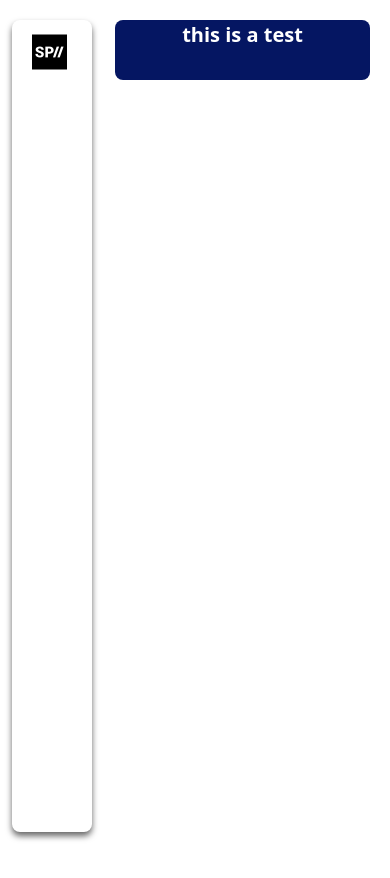
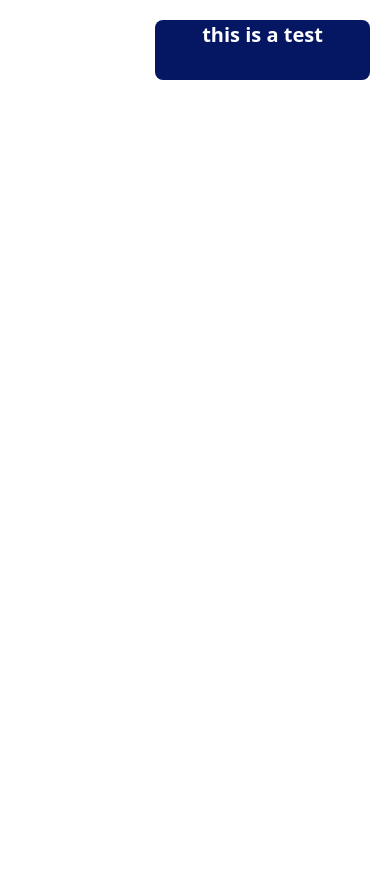
Before and after one commit to cabdikariim242/tailwise-vue, a Vue app: page / in a window 390 px wide. Shown: the top 878 px of the page. Built offline with nearby package versions, Linux system fonts and the light colour scheme.

Commit message:
working on sidebar

```diff
--- a/src/components/navbar.vue
+++ b/src/components/navbar.vue
@@ -9,7 +9,7 @@
     <div
         :class="[
         'transition-colors duration-300',
-        isScrollingUp ? 'bg-[#1b4b76]' : 'bg-[#051662]',
+        isScrollingUp ? 'bg-[#1b4b76]' : 'bg-[#051662] ml-10',
       ]"
     class="text-center fixed top-5 left-[115px]  right-5 rounded-lg h-[60px]  font-bold  text-white text-[20px]">
         <p>this is a test</p>
--- a/src/components/sidebar.vue
+++ b/src/components/sidebar.vue
@@ -2,12 +2,12 @@
   <div class="z-10 relative">
     <div
       style="box-shadow: 0 4px 6px rgba(0, 0, 0, 0.6)"
-      class="flex flex-col bg-[#fff] fixed bottom-3 top-0 left-3 transition-all duration-300 hover:w-[300px] w-[80px] mr-10 mt-5 rounded-lg"
+      class="hidden lg:flex md:flex flex-col  bg-[#fff] group fixed bottom-3 top-0 left-3 transition-all duration-300 hover:w-[300px] w-[80px] mr-10 mt-5 rounded-lg"
     >
     <!-- all icons are here -->
-<div class="flex ">
-    <i class="fa-brands fa-stackpath text-[40px] pl-5 pr-3 pt-3 text-5 rounded "></i>
-    <p class="mt-3 hidden hover:block text-black">ECHO</p>
+<div class="flex  ">
+    <i class="fa-brands fa-stackpath text-[35px] pl-5 pr-3 pt-3 text-5 transition-transform duration-50 rounded-full group-hover:rotate-[360deg]  "></i>
+    <p class="mt-5 group-hover:flex hidden text-[#475569] font-[500] ">ECHO</p>
 </div>
 
 
```
